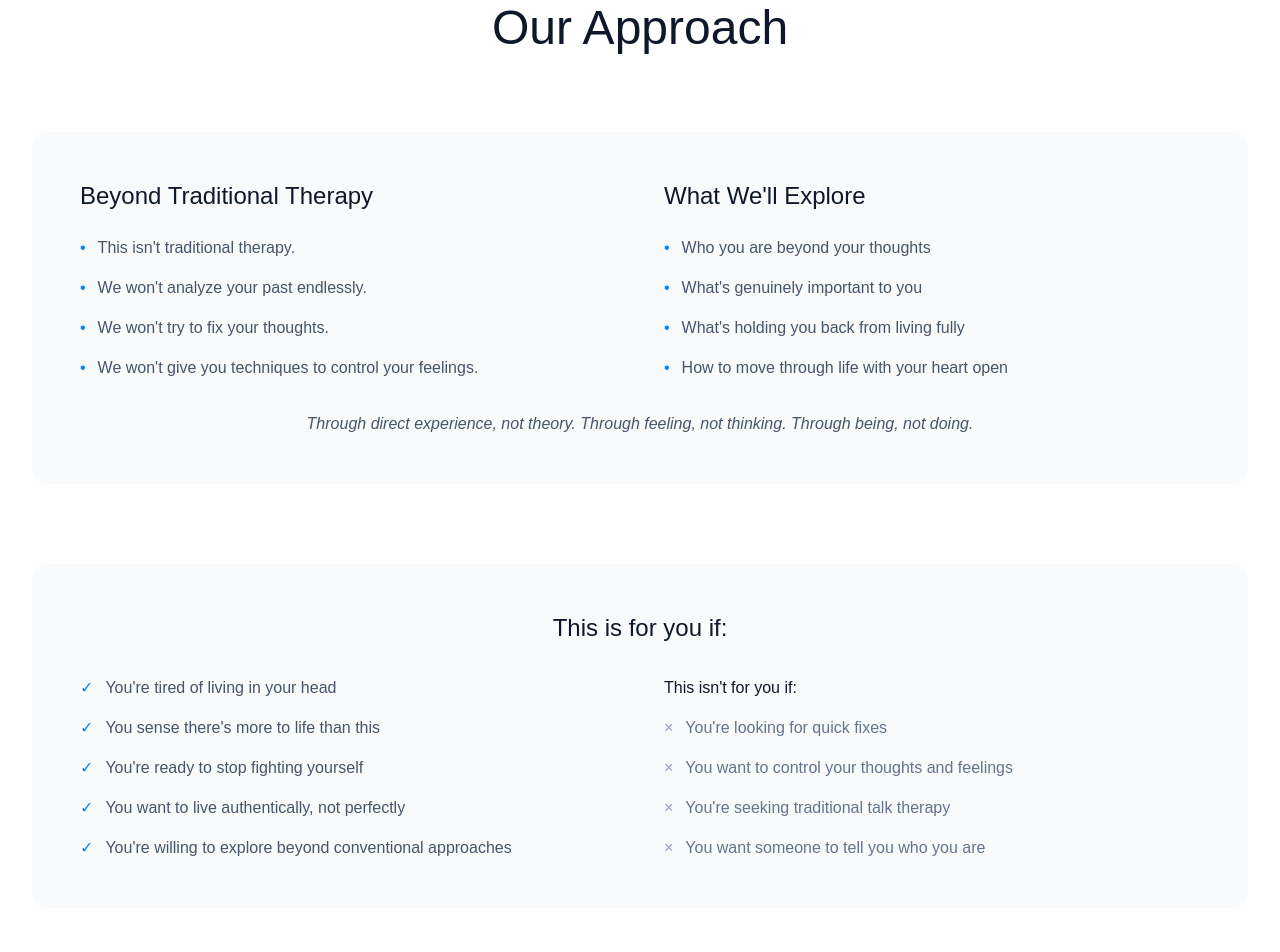
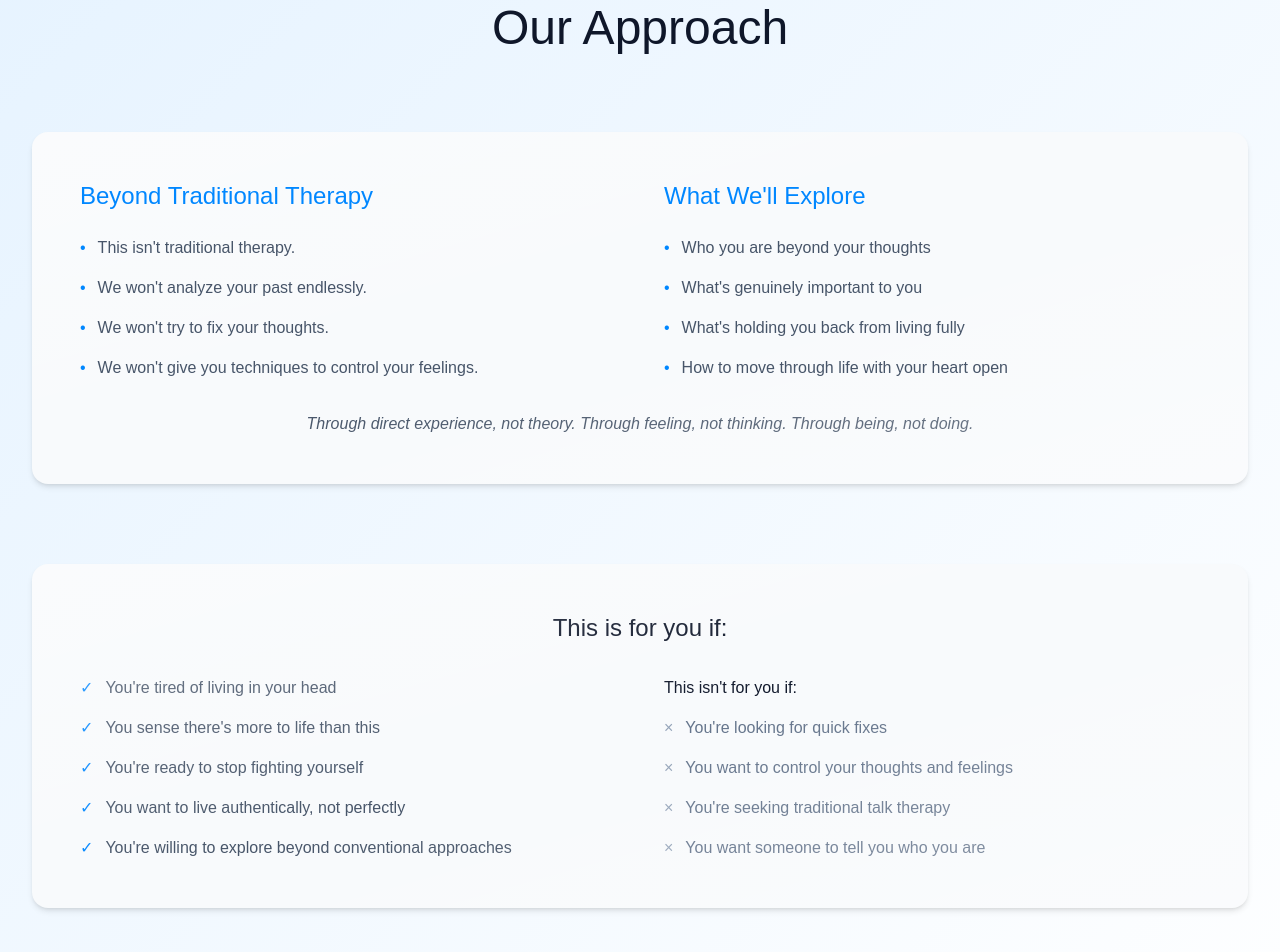
Before and after one commit to rickhallett/oceanheart-website, a React (Vite) app: page /approach in a window 1280 px wide. Shown: the part 140-1092 px from the top of the page. Built offline with nearby package versions, Linux system fonts and the light colour scheme.

Commit message:
fix: improved approach page styling

```diff
--- a/src/components/home/Approach.jsx
+++ b/src/components/home/Approach.jsx
@@ -61,7 +61,11 @@ const Approach = () => {
     };
 
     return (
-        <section className="py-20 bg-white">
+        <section className="relative py-20 bg-gradient-to-br from-brand-50 to-white overflow-hidden">
+            {/* Decorative top and bottom dividers */}
+            <div className="absolute top-0 left-0 right-0 h-px bg-gradient-to-r from-transparent via-neutral-200 to-transparent" />
+            <div className="absolute bottom-0 left-0 right-0 h-px bg-gradient-to-r from-transparent via-neutral-200 to-transparent" />
+
             <div className="max-w-7xl mx-auto px-4 sm:px-6 lg:px-8">
                 <motion.div
                     variants={containerVariants}
@@ -78,11 +82,14 @@ const Approach = () => {
                     </motion.div>
 
                     {/* Beyond Traditional Therapy */}
-                    <motion.div variants={itemVariants} className="bg-neutral-50 rounded-2xl p-8 md:p-12">
-                        <div className="grid md:grid-cols-2 gap-12">
+                    <motion.div variants={itemVariants} className="bg-neutral-50 rounded-2xl p-8 md:p-12 shadow-md relative overflow-hidden">
+                        {/* Subtle gradient overlay */}
+                        <div className="absolute inset-0 bg-gradient-to-br from-white via-transparent to-white opacity-30 pointer-events-none" />
+
+                        <div className="grid md:grid-cols-2 gap-12 relative">
                             {approachPoints.map((section, index) => (
                                 <div key={index} className="space-y-6">
-                                    <h3 className="text-2xl font-medium text-neutral-900">
+                                    <h3 className="text-2xl font-medium text-brand-500">
                                         {section.title}
                                     </h3>
                                     <ul className="space-y-4">
@@ -103,7 +110,10 @@ const Approach = () => {
                     </motion.div>
 
                     {/* This is for you section */}
-                    <motion.div variants={itemVariants} className="bg-neutral-50 rounded-2xl p-8 md:p-12">
+                    <motion.div variants={itemVariants} className="bg-neutral-50 rounded-2xl p-8 md:p-12 shadow-md relative overflow-hidden">
+                        {/* Subtle gradient overlay */}
+                        <div className="absolute inset-0 bg-gradient-to-br from-white via-transparent to-white opacity-30 pointer-events-none" />
+
                         <h3 className="text-2xl font-medium font-bold text-neutral-900 mb-8 text-center">
                             This is for you if:
                         </h3>
```
